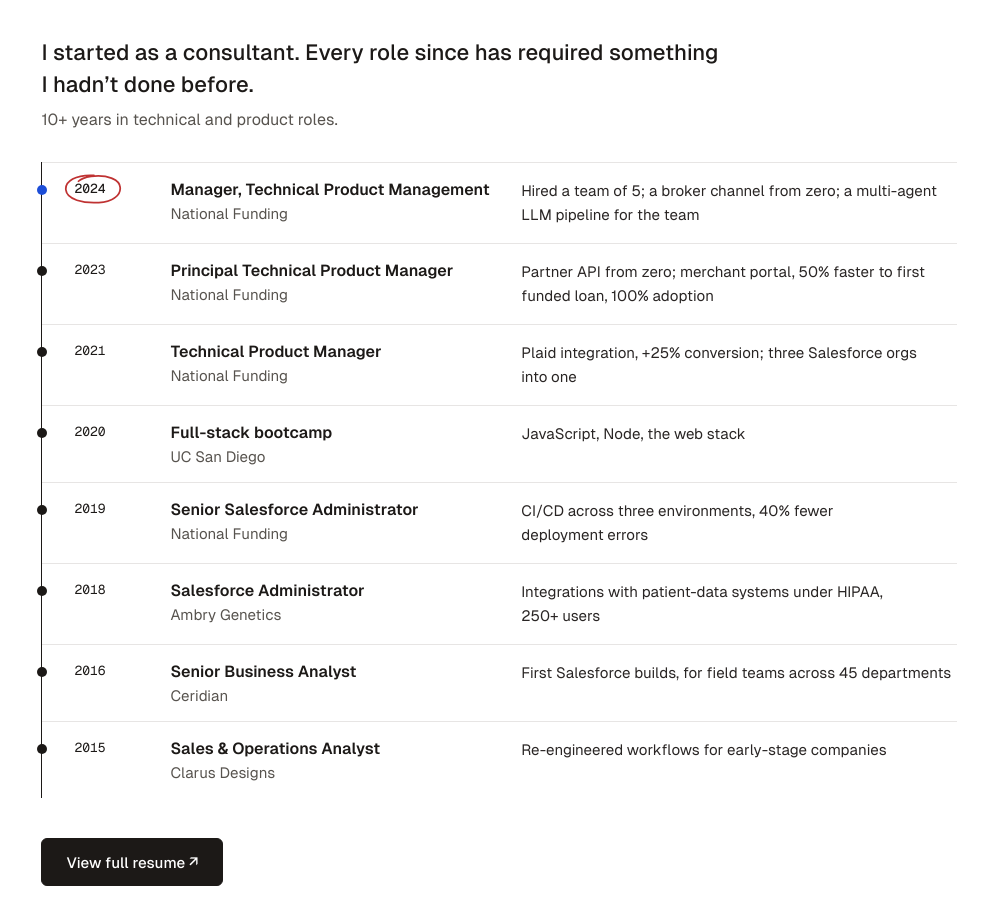
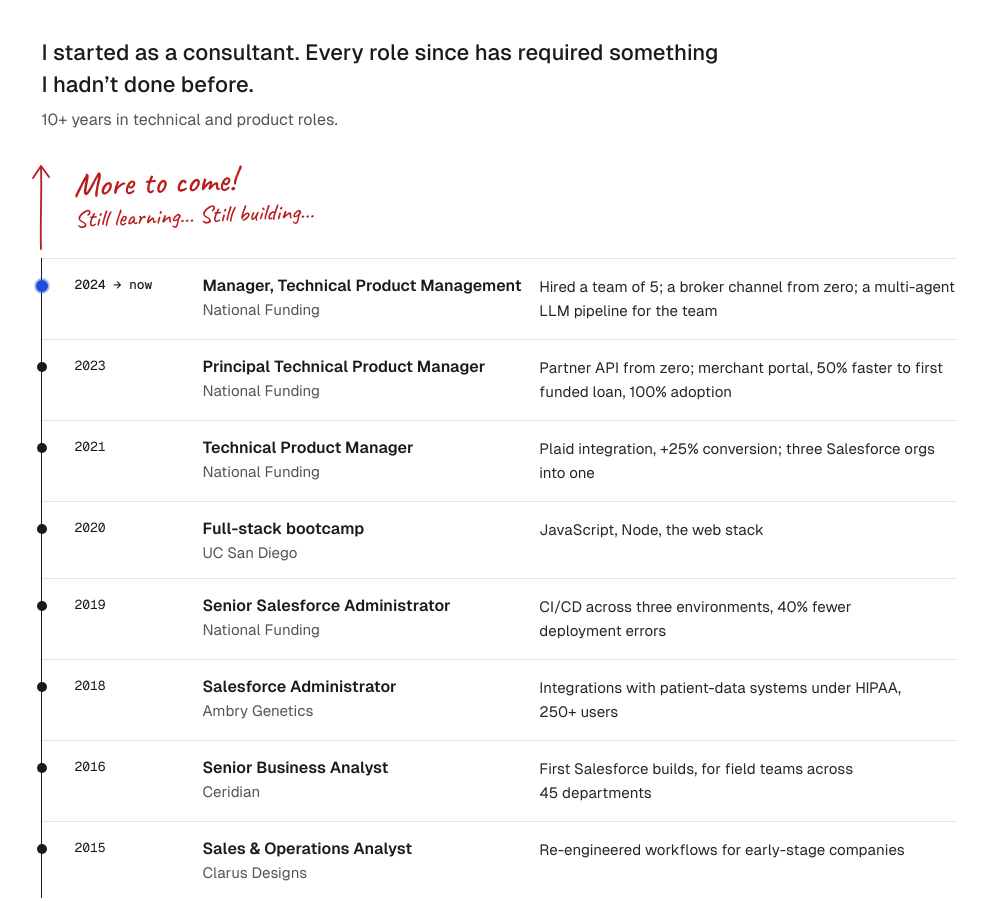
Before and after one commit to mhandler1991/portfolio-website, a plain HTML site: page index.html in a window 1280 px wide. Shown: the part 6582-7483 px from the top of the page, without its empty margins (141-1129 px from the left). Drawn offline with Linux system fonts and the light colour scheme.

Commit message:
Journey: mark current role, add More to come lead-in
Co-Authored-By: Claude Opus 5.5 <noreply@anthropic.com>

```diff
--- a/css/home.css
+++ b/css/home.css
@@ -247,28 +247,48 @@ mark {
 .experiment__title { font-size: var(--text-22); font-weight: 600; line-height: var(--leading-heading); }
 .experiment strong { font-weight: 600; }
 
-/* 04 Path */
+/* 04 Journey */
 .path__intro { display: flex; flex-direction: column; gap: var(--space-2); max-width: 680px; margin-bottom: var(--space-6); }
 .path__lede { font-size: var(--text-22); line-height: var(--leading-lede); font-weight: 500; }
 .path__sub { font-size: var(--text-16); color: var(--muted); }
+/* "More to come!" lead-in: pencil arrow up from the timeline, handwritten note beside it.
+   The stroke ends 9px above the first row so it reads as drawn, not as the timeline. */
+.journey-more { position: relative; min-height: 96px; padding: 6px 0 var(--space-3) var(--space-6); }
+.journey-more__arrow {
+  position: absolute; left: -20px; top: 0; width: 40px; height: 100%; overflow: visible; color: var(--pencil);
+}
+.journey-more__text {
+  display: flex; flex-direction: column; gap: var(--space-1);
+  transform: rotate(-2deg); transform-origin: left top;
+  font-family: var(--font-hand); font-weight: 500; color: var(--pencil);
+}
+.journey-more__title { font-size: 34px; line-height: var(--leading-tight); }
+.journey-more__sub { font-size: 24px; line-height: var(--leading-heading); }
 .timeline { list-style: none; padding: 0; border-left: 1px solid var(--ink); }
 .timeline__row {
-  position: relative; display: grid; grid-template-columns: 80px minmax(0, 1fr) minmax(0, 1.3fr);
+  position: relative; display: grid; grid-template-columns: 112px minmax(0, 1fr) minmax(0, 1.3fr);
   gap: var(--space-4); padding: var(--space-4) 0 var(--space-4) var(--space-6); border-top: 1px solid var(--rule);
 }
 .timeline__row::before {
   content: ""; position: absolute; left: -5px; top: 22px; width: 10px; height: 10px;
   border-radius: 50%; background: var(--ink);
 }
-.timeline__row--current::before { background: var(--accent); }
+/* Current role: larger accent dot with a soft pulsing ring (decorative, so a pseudo-element) */
+.timeline__row--current::before {
+  left: -6px; top: 21px; width: 12px; height: 12px; background: var(--accent);
+  animation: mh-pulse 2.4s ease-out infinite;
+}
+@keyframes mh-pulse {
+  0% { box-shadow: 0 0 0 0 rgba(29, 78, 216, 0.45); }
+  70% { box-shadow: 0 0 0 10px rgba(29, 78, 216, 0); }
+  100% { box-shadow: 0 0 0 0 rgba(29, 78, 216, 0); }
+}
+@media (prefers-reduced-motion: reduce) { .timeline__row--current::before { animation: none; } }
 .timeline__year {
   position: relative; align-self: start; padding-top: 2px;
   font-family: var(--font-mono); font-size: var(--text-13);
 }
-.timeline__row--current .timeline__year { font-weight: 500; }
-.timeline__circle {
-  position: absolute; left: -12px; top: -8px; width: 62px; height: 36px; overflow: visible; color: var(--pencil);
-}
+.timeline__row--current .timeline__year { font-weight: 500; white-space: nowrap; justify-self: start; }
 .timeline__role { display: flex; flex-direction: column; gap: var(--space-1); }
 .timeline__title { font-size: var(--text-16); font-weight: 600; }
 .timeline__company { font-size: var(--text-15); color: var(--muted); }
--- a/index.html
+++ b/index.html
@@ -375,9 +375,16 @@
             <p class="path__lede">I started as a consultant. Every role since has required something I hadn’t done before.</p>
             <p class="path__sub">10+ years in technical and product roles.</p>
           </div>
+          <div class="journey-more">
+            <svg class="journey-more__arrow" aria-hidden="true" focusable="false" viewBox="0 0 40 96" preserveAspectRatio="none"><path d="M20 87 C 19 61, 21 32, 20 6" fill="none" stroke="currentColor" stroke-width="1.8" stroke-linecap="round"/><path d="M20 4 L 12 16 M20 4 L 28 15" fill="none" stroke="currentColor" stroke-width="1.8" stroke-linecap="round"/></svg>
+            <div class="journey-more__text">
+              <p class="journey-more__title">More to come!</p>
+              <p class="journey-more__sub">Still learning… Still building…</p>
+            </div>
+          </div>
           <ol class="timeline">
             <li class="timeline__row timeline__row--current">
-              <span class="timeline__year">2024<svg class="timeline__circle" aria-hidden="true" focusable="false" viewBox="0 0 64 34"><path d="M33 3 C 14 2, 3 9, 4 18 C 5 28, 22 32, 38 31 C 53 30, 61 23, 60 15 C 59 7, 47 2, 30 4 C 24 5, 19 7, 17 9" fill="none" stroke="currentColor" stroke-width="1.8" stroke-linecap="round" opacity="0.9"/></svg></span>
+              <span class="timeline__year">2024 → now</span>
               <span class="timeline__role"><span class="timeline__title">Manager, Technical Product Management</span><span class="timeline__company">National Funding</span></span>
               <span class="timeline__note">Hired a team of 5; a broker channel from zero; a multi-agent LLM pipeline for the team</span>
             </li>
```
Also changed, not shown: 1 other file.
